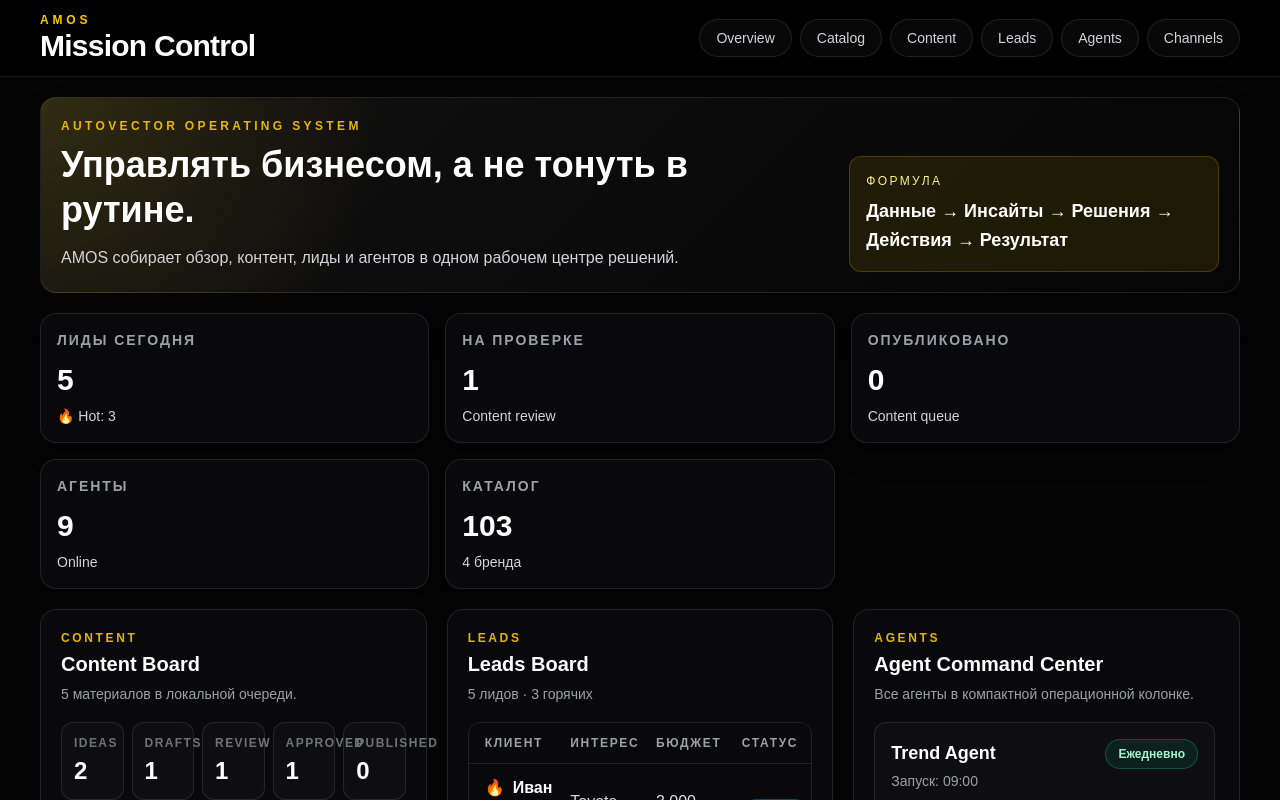
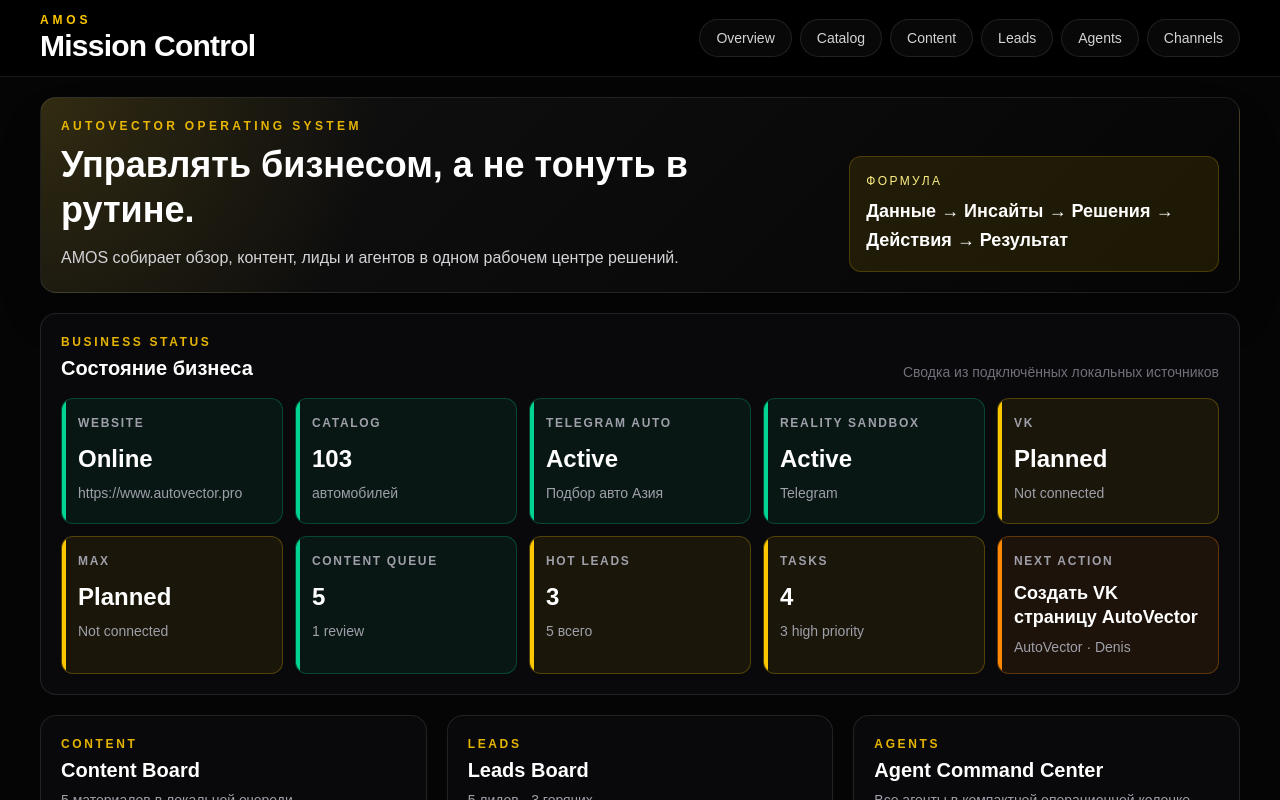
Before and after one commit to dentrost-crypto/autovector, a Next.js app: page /amos in a window 1280 px wide. Shown: the top 800 px of the page. Built offline with nearby package versions, Linux system fonts and the light colour scheme.

Commit message:
Add AMOS business status panel

```diff
--- a/app/amos/page.tsx
+++ b/app/amos/page.tsx
@@ -93,31 +93,124 @@
   (channel) => channel.priority.toLowerCase() === "critical",
 ).length;
 
-const overviewCards = [
+const websiteChannel = socialChannels.find(
+  (channel) => channel.platform.toLowerCase() === "website",
+);
+const telegramAutoChannel = socialChannels.find(
+  (channel) => channel.name === "Подбор авто Азия",
+);
+const realitySandboxChannel = socialChannels.find(
+  (channel) => channel.name === "Reality Sandbox",
+);
+const vkChannel = socialChannels.find(
+  (channel) => channel.platform.toLowerCase() === "vk",
+);
+const maxChannel = socialChannels.find(
+  (channel) => channel.platform.toLowerCase() === "max",
+);
+const nextHighPriorityTask = tasks.find(
+  (task) =>
+    task.status.toLowerCase() === "open" &&
+    task.priority.toLowerCase() === "high",
+);
+
+type BusinessTone = "green" | "yellow" | "orange" | "red" | "neutral";
+
+const getChannelState = (
+  channel: (typeof socialChannels)[number] | undefined,
+  activeLabel = "Active",
+) => {
+  if (
+    channel?.status.toLowerCase() === "active" &&
+    channel.connected
+  ) {
+    return { value: activeLabel, tone: "green" as BusinessTone };
+  }
+
+  const status = channel?.status.toLowerCase();
+  if (status === "planned") {
+    return { value: "Planned", tone: "yellow" as BusinessTone };
+  }
+  if (status === "setup") {
+    return { value: "Setup", tone: "orange" as BusinessTone };
+  }
+
+  return { value: "Offline", tone: "red" as BusinessTone };
+};
+
+const websiteState = getChannelState(websiteChannel, "Online");
+const telegramAutoState = getChannelState(telegramAutoChannel);
+const realitySandboxState = getChannelState(realitySandboxChannel);
+const vkState = getChannelState(vkChannel);
+const maxState = getChannelState(maxChannel);
+
+const businessStatusCards: Array<{
+  label: string;
+  value: string;
+  detail?: string;
+  tone: BusinessTone;
+}> = [
   {
-    label: "ЛИДЫ СЕГОДНЯ",
-    value: String(leads.length),
-    detail: `🔥 Hot: ${hotLeadCount}`,
+    label: "Website",
+    value: websiteState.value,
+    detail: websiteChannel?.url || "Not connected",
+    tone: websiteState.tone,
   },
   {
-    label: "НА ПРОВЕРКЕ",
-    value: String(contentStatusCounts.review),
-    detail: "Content review",
+    label: "Catalog",
+    value: String(cars.length),
+    detail: "автомобилей",
+    tone: "green",
   },
   {
-    label: "ОПУБЛИКОВАНО",
-    value: String(contentStatusCounts.published),
-    detail: "Content queue",
+    label: "Telegram Auto",
+    value: telegramAutoState.value,
+    detail: telegramAutoChannel?.name,
+    tone: telegramAutoState.tone,
   },
   {
-    label: "АГЕНТЫ",
-    value: "9",
-    detail: "Online",
+    label: "Reality Sandbox",
+    value: realitySandboxState.value,
+    detail: realitySandboxChannel?.platform,
+    tone: realitySandboxState.tone,
   },
   {
-    label: "КАТАЛОГ",
-    value: String(cars.length),
-    detail: `${brands.length} бренда`,
+    label: "VK",
+    value: vkState.value,
+    detail: vkChannel?.connected ? "Connected" : "Not connected",
+    tone: vkState.tone,
+  },
+  {
+    label: "MAX",
+    value: maxState.value,
+    detail: maxChannel?.connected ? "Connected" : "Not connected",
+    tone: maxState.tone,
+  },
+  {
+    label: "Content Queue",
+    value: String(contentQueue.length),
+    detail: `${contentStatusCounts.review} review`,
+    tone: contentQueue.length > 0 ? "green" : "neutral",
+  },
+  {
+    label: "Hot Leads",
+    value: String(hotLeadCount),
+    detail: `${leads.length} всего`,
+    tone: hotLeadCount > 0 ? "yellow" : "neutral",
+  },
+  {
+    label: "Tasks",
+    value: String(openTasks.length),
+    detail: `${highPriorityTasks.length} high priority`,
+    tone: openTasks.length > 0 ? "yellow" : "green",
+  },
+  {
+    label: "Next Action",
+    value: nextHighPriorityTask?.title || "Нет срочных задач",
+    detail: nextHighPriorityTask
+      ? `${nextHighPriorityTask.project} · ${nextHighPriorityTask.owner}`
+      : "Очередь под контролем",
+    tone: nextHighPriorityTask ? "orange" : "green",
   },
 ];
 
@@ -218,6 +311,17 @@
   offline: "border-red-400/30 bg-red-400/10 text-red-200",
 };
 
+const businessToneStyles: Record<BusinessTone, string> = {
+  green:
+    "border-emerald-400/25 bg-emerald-400/[0.07] before:bg-emerald-400",
+  yellow:
+    "border-yellow-400/25 bg-yellow-400/[0.07] before:bg-yellow-400",
+  orange:
+    "border-orange-400/30 bg-orange-400/[0.08] before:bg-orange-400",
+  red: "border-red-400/30 bg-red-400/[0.08] before:bg-red-400",
+  neutral: "border-white/10 bg-white/[0.025] before:bg-zinc-500",
+};
+
 function StatusBadge({ status }: { status: string }) {
   return (
     <span
@@ -306,22 +410,47 @@
           </div>
         </section>
 
-        <section id="overview" className="scroll-mt-24">
-          <div className="mb-5 grid gap-4 sm:grid-cols-2 lg:grid-cols-3 2xl:grid-cols-5">
-            {overviewCards.map((card) => (
+        <section
+          id="overview"
+          className="mb-5 scroll-mt-24 rounded-2xl border border-white/10 bg-zinc-950 p-5"
+        >
+          <div className="mb-4 flex flex-col gap-1 sm:flex-row sm:items-end sm:justify-between">
+            <div>
+              <p className="text-xs font-semibold uppercase tracking-[0.22em] text-yellow-400/90">
+                Business Status
+              </p>
+              <h2 className="mt-1 text-xl font-semibold text-white">
+                Состояние бизнеса
+              </h2>
+            </div>
+            <p className="text-sm text-zinc-500">
+              Сводка из подключённых локальных источников
+            </p>
+          </div>
+
+          <div className="grid gap-3 sm:grid-cols-2 lg:grid-cols-5">
+            {businessStatusCards.map((card) => (
               <article
                 key={card.label}
-                className="rounded-2xl border border-white/10 bg-zinc-950 p-4 shadow-xl shadow-black/20"
+                className={`relative min-h-[126px] overflow-hidden rounded-xl border p-4 before:absolute before:inset-y-0 before:left-0 before:w-1 ${businessToneStyles[card.tone]}`}
               >
-                <p className="text-sm font-semibold uppercase tracking-[0.14em] text-zinc-400">
+                <p className="text-xs font-semibold uppercase tracking-[0.14em] text-zinc-400">
                   {card.label}
                 </p>
-                <p className="mt-3 text-3xl font-black text-white">
+                <p
+                  className={`mt-3 font-black text-white ${
+                    card.label === "Next Action"
+                      ? "text-lg leading-6"
+                      : "text-2xl"
+                  }`}
+                >
                   {card.value}
                 </p>
-                <p className="mt-2 text-sm font-medium leading-5 text-zinc-300">
-                  {card.detail}
-                </p>
+                {card.detail && (
+                  <p className="mt-2 truncate text-sm font-medium text-zinc-400">
+                    {card.detail}
+                  </p>
+                )}
               </article>
             ))}
           </div>
```
